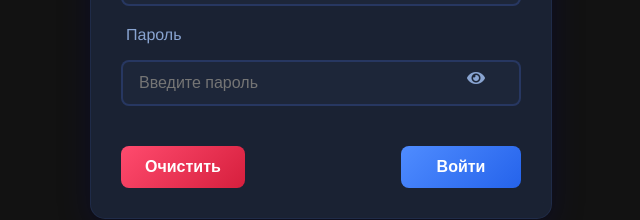
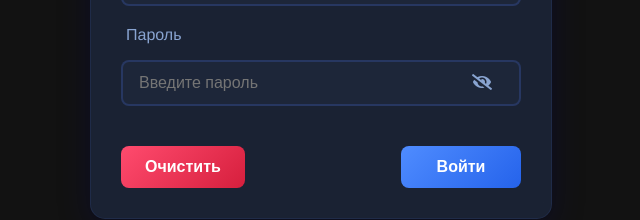
Before and after one commit to zazplay/ton_spane-, a Vue app in the folder ton-spane_front/: page /auth in a window 1280 px wide. Shown: the part 391-611 px from the top of the page, without its empty margins (319-959 px from the left). Built offline with nearby package versions, Linux system fonts and the light colour scheme.

Commit message:
UpdStylesLogin

```diff
--- a/ton-spane_front/src/components/Page/AuthPage/AuthPage.vue
+++ b/ton-spane_front/src/components/Page/AuthPage/AuthPage.vue
@@ -16,7 +16,7 @@
             <input v-model="ruleForm.pass" :type="showPassword ? 'text' : 'password'" id="pass"
               placeholder="Введите пароль" required />
             <button type="button" class="toggle-password" @click="togglePasswordVisibility">
-              <i :class="showPassword ? 'fas fa-eye-slash' : 'fas fa-eye'"></i>
+              <i :class="showPassword ? 'fas fa-eye'  : 'fas fa-eye-slash'"></i>
             </button>
           </div>
           <p v-if="errors.pass" class="error-text">{{ errors.pass }}</p>
@@ -251,8 +251,8 @@ form button[type="button"] {
 
 .toggle-password {
  position: absolute;
- right: 12px;
- top: 50%;
+ right: 5px;
+ top: 57%;
  transform: translateY(-50%);
  background: none;
  border: none;
```
